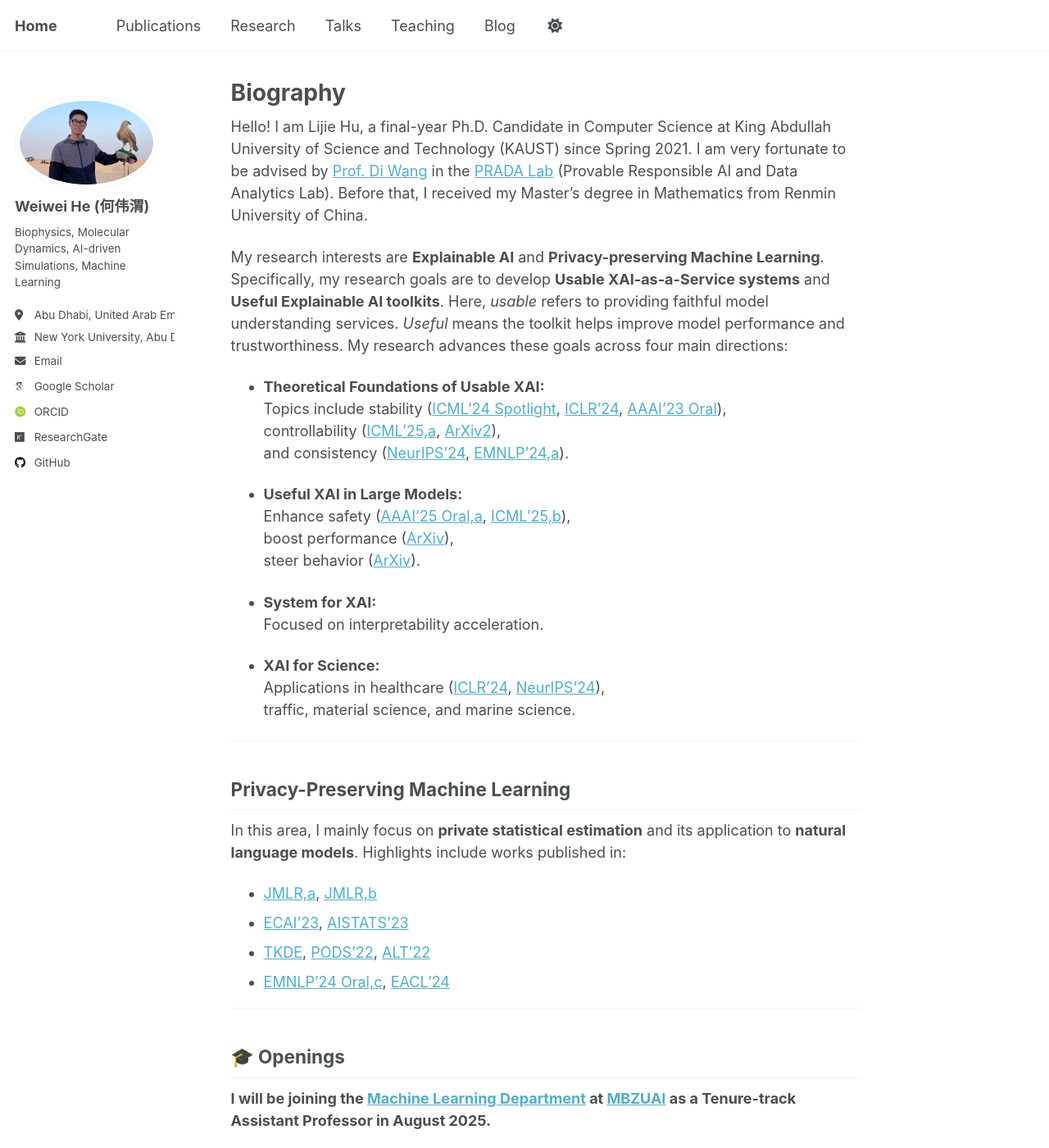
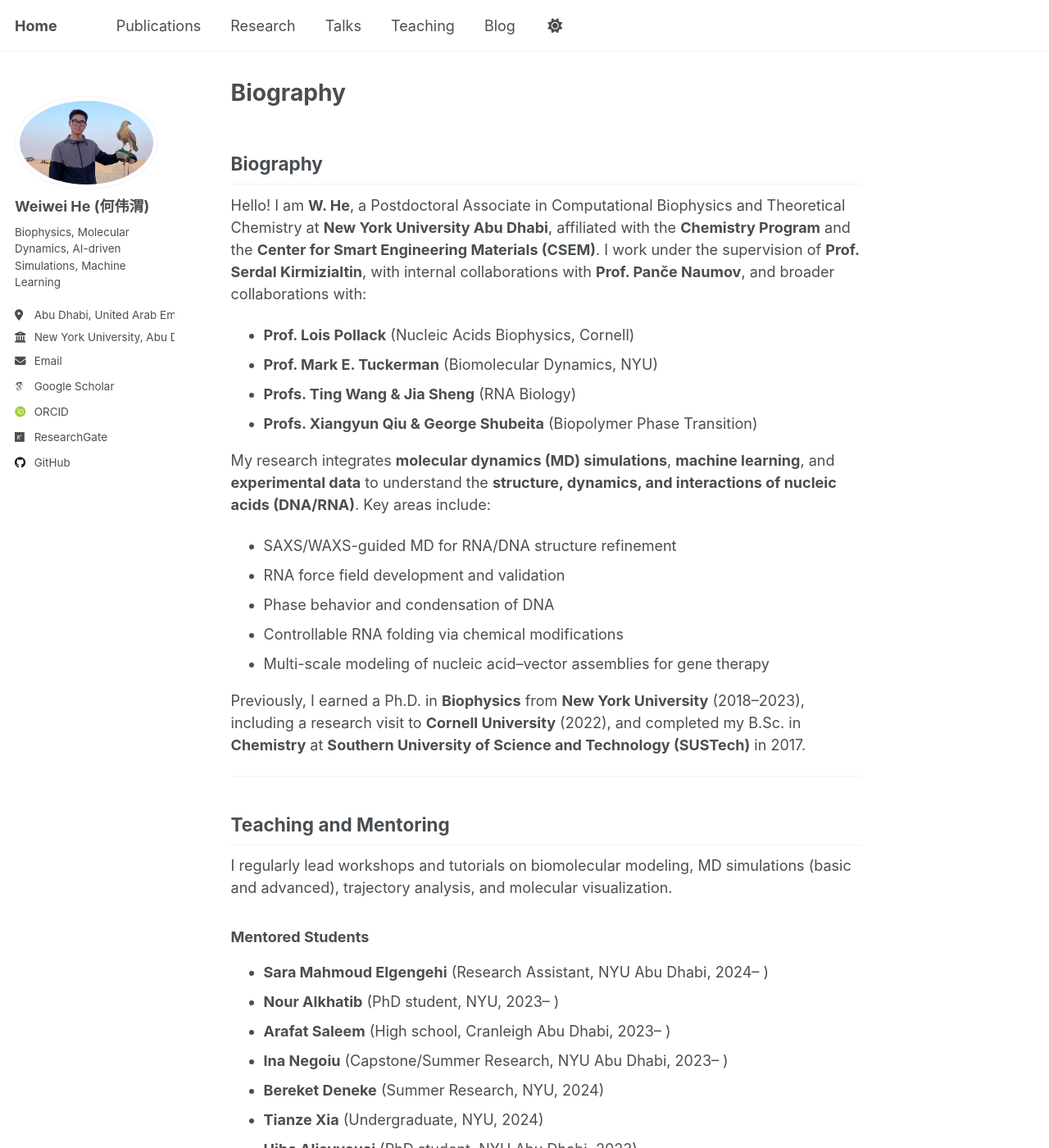
Before and after one commit to Warrenheww/warrenheww.github.io, a Jekyll site: the page built from _pages/about.md, in a window 1280 px wide and 1400 px high. Shown: the whole window at 82% size. Built offline with Jekyll 4.4.1, drawn with Linux system fonts in a browser that asks for light colours; some web fonts are replaced; some of the changed text lies outside the part shown.

Commit message:
Update about.md

```diff
--- a/_pages/about.md
+++ b/_pages/about.md
@@ -7,52 +7,86 @@ redirect_from:
   - /about.html
 ---
 
-Hello! I am Lijie Hu, a final-year Ph.D. Candidate in Computer Science at King Abdullah University of Science and Technology (KAUST) since Spring 2021. I am very fortunate to be advised by [Prof. Di Wang](https://shao3wangdi.github.io/) in the [PRADA Lab](https://pradalab1.github.io/) (Provable Responsible AI and Data Analytics Lab). Before that, I received my Master's degree in Mathematics from Renmin University of China.
+## Biography
 
-My research interests are **Explainable AI** and **Privacy-preserving Machine Learning**. Specifically, my research goals are to develop **Usable XAI-as-a-Service systems** and **Useful Explainable AI toolkits**. Here, *usable* refers to providing faithful model understanding services. *Useful* means the toolkit helps improve model performance and trustworthiness. My research advances these goals across four main directions:
+Hello! I am **W. He**, a Postdoctoral Associate in Computational Biophysics and Theoretical Chemistry at **New York University Abu Dhabi**, affiliated with the **Chemistry Program** and the **Center for Smart Engineering Materials (CSEM)**. I work under the supervision of **Prof. Serdal Kirmizialtin**, with internal collaborations with **Prof. Panče Naumov**, and broader collaborations with:
 
-- **Theoretical Foundations of Usable XAI:**
-  Topics include stability ([ICML'24 Spotlight](https://openreview.net/pdf?id=YdwwWRX20q), [ICLR'24](https://openreview.net/pdf?id=rp0EdI8X4e), [AAAI'23 Oral](https://ojs.aaai.org/index.php/AAAI/article/view/26517)),
-  controllability ([ICML'25,a](https://arxiv.org/abs/2411.11667), [ArXiv2](https://arxiv.org/abs/2405.15476)),
-  and consistency ([NeurIPS'24](https://arxiv.org/abs/2410.21494), [EMNLP'24,a](https://arxiv.org/pdf/2410.06606)).
+- **Prof. Lois Pollack** (Nucleic Acids Biophysics, Cornell)
+- **Prof. Mark E. Tuckerman** (Biomolecular Dynamics, NYU)
+- **Profs. Ting Wang & Jia Sheng** (RNA Biology)
+- **Profs. Xiangyun Qiu & George Shubeita** (Biopolymer Phase Transition)
 
-- **Useful XAI in Large Models:**
-  Enhance safety ([AAAI'25 Oral,a](https://ojs.aaai.org/index.php/AAAI/article/view/34710), [ICML'25,b](https://arxiv.org/abs/2410.06331)),
-  boost performance ([ArXiv](https://openreview.net/pdf?id=yrnrvfXFaV)),
-  steer behavior ([ArXiv](https://arxiv.org/pdf/2410.03595)).
+My research integrates **molecular dynamics (MD) simulations**, **machine learning**, and **experimental data** to understand the **structure, dynamics, and interactions of nucleic acids (DNA/RNA)**. Key areas include:
 
-- **System for XAI:**
-  Focused on interpretability acceleration.
+- SAXS/WAXS-guided MD for RNA/DNA structure refinement
+- RNA force field development and validation
+- Phase behavior and condensation of DNA
+- Controllable RNA folding via chemical modifications
+- Multi-scale modeling of nucleic acid–vector assemblies for gene therapy
 
-- **XAI for Science:**
-  Applications in healthcare ([ICLR'24](https://openreview.net/pdf?id=rp0EdI8X4e), [NeurIPS'24](https://arxiv.org/abs/2410.21494)),
-  traffic, material science, and marine science.
+Previously, I earned a Ph.D. in **Biophysics** from **New York University** (2018–2023), including a research visit to **Cornell University** (2022), and completed my B.Sc. in **Chemistry** at **Southern University of Science and Technology (SUSTech)** in 2017.
 
 ---
 
-## Privacy-Preserving Machine Learning
+## Teaching and Mentoring
 
-In this area, I mainly focus on **private statistical estimation** and its application to **natural language models**. Highlights include works published in:
+I regularly lead workshops and tutorials on biomolecular modeling, MD simulations (basic and advanced), trajectory analysis, and molecular visualization.
 
-- [JMLR,a](https://jmlr.org/papers/v24/21-0523.html), [JMLR,b](https://jmlr.org/papers/v25/22-0079.html)
-- [ECAI'23](https://arxiv.org/abs/2010.13520), [AISTATS'23](https://proceedings.mlr.press/v206/hu23a/hu23a.pdf)
-- [TKDE](https://ieeexplore.ieee.org/stamp/stamp.jsp?tp=&arnumber=10314000), [PODS'22](https://dl.acm.org/doi/abs/10.1145/3517804.3524144), [ALT'22](https://proceedings.mlr.press/v167/su22a/su22a.pdf)
-- [EMNLP'24 Oral,c](https://arxiv.org/abs/2410.08027), [EACL'24](https://aclanthology.org/2024.findings-eacl.33/)
+### Mentored Students
+
+- **Sara Mahmoud Elgengehi** (Research Assistant, NYU Abu Dhabi, 2024– )
+- **Nour Alkhatib** (PhD student, NYU, 2023– )
+- **Arafat Saleem** (High school, Cranleigh Abu Dhabi, 2023– )
+- **Ina Negoiu** (Capstone/Summer Research, NYU Abu Dhabi, 2023– )
+- **Bereket Deneke** (Summer Research, NYU, 2024)
+- **Tianze Xia** (Undergraduate, NYU, 2024)
+- **Hiba Aljayyousi** (PhD student, NYU Abu Dhabi, 2023)
+- **Yu Shen** (Undergrad, NYU Shanghai → PhD student, NYU, 2022–2023)
+- **Marko Brnovic** (Undergrad, NYU Abu Dhabi → MSc, Waterloo, 2022–2023)
+- **Jieon Mun** (Summer Research, NYU Abu Dhabi, 2022)
 
 ---
 
-## 🎓 Openings
+## Honors and Awards
 
-**I will be joining the [Machine Learning Department](https://mbzuai.ac.ae/research-department/machine-learning-department/) at [MBZUAI](https://mbzuai.ac.ae/) as a Tenure-track Assistant Professor in August 2025.**
-
-I am seeking highly motivated PhD students, Postdocs, RAs, and Visiting PhD students.
-- **PhD positions**: start in Fall 2025 or Fall 2026
-- **Postdocs/RAs/Visitors**: flexible start date
-
-If you're interested in working with me, please email your **CV**, **academic transcript**, and a **brief research plan**.
+- Postdoctoral Associate Conference Grant (2024)
+- Poster Presentation Award – 14th European Biophysics Congress (2023)
+- Summer Research Grant – NYU COVID-19 Antivirals Project (2022)
+- Global PhD Fellowship – NYU (2018–2023)
+- Universiade International Scholarship (2018)
+- IKA Eminence Scholarship (2016)
 
 ---
 
-## 🎖 Honors and Awards
+## Selected Talks and Posters
 
-- AISTATS 2023 Top Reviewer
+- **APS March Meeting** – Hong Kong, 2025 (*Talk*)
+- **Decrypting Complexity in Biological and Active Matter** – Abu Dhabi, 2025 (*Poster*)
+- **Yongriver Forum** – Ningbo, 2024 (*Talk*)
+- **ACS Regional MEA Conference** – Abu Dhabi, 2024 (*Poster*)
+- **Fuzhou International Forum of Young Scholars** – China, 2024 (*Talk*)
+- **14th European Biophysics Congress** – Stockholm, 2023 (*Poster*)
+- **Biophysical Society 67th Annual Meeting** – San Diego, 2023 (*Poster*)
+- **ACS Fall 2022 National Meeting** – Chicago, 2022 (*Poster*)
+- **Gordon Research Conference: Computational Chemistry** – Barcelona, 2022 (*Poster*)
+- **71st ACA Annual Meeting** – New York, 2021 (*Invited Talk*)
+- **ACS Spring 2021 National Meeting** – San Antonio, 2021 (*Poster*)
+- **Biophysical Society Meetings** – 2020–2021 (*Posters*)
+
+---
+
+## Project Highlights
+
+- **Improving All-Atom Simulations of RNA Using Artificial Intelligence**
+  *Research Enhancement Grant* – NYUAD, $250,000 USD
+  *PIs:* Prof. Serdal Kirmizialtin & Prof. Mark Tuckerman (2022–present)
+
+---
+
+## Community and Reviewing Service
+
+- Reviewer for:
+  *Current Opinion in Chemical Biology*, *Current Opinion in Structural Biology*,
+  *Molecular Therapy: Nucleic Acids* (Elsevier)
+- Reviewer for:
+  *Biology*, *Biomolecules*, *Condensed Matter*, *IJMS*, *Mathematics*, *Processes* (MDPI)
```
